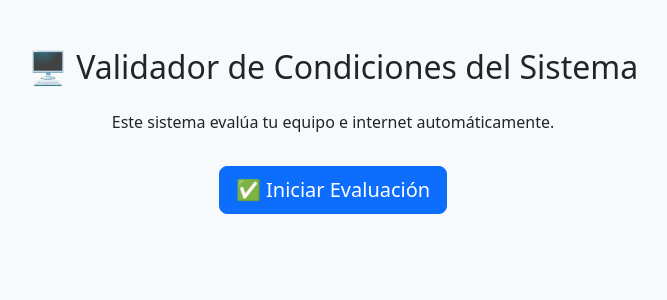
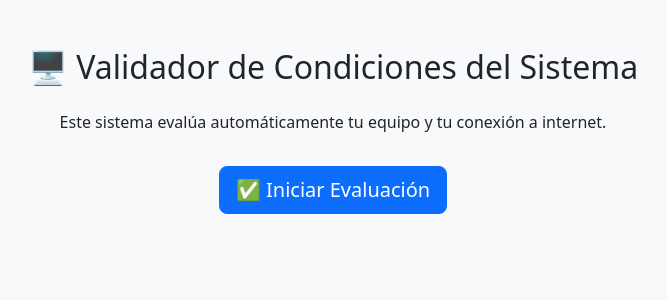
Before and after one commit to favellaneda1993/validador-web, a Python web app: template templates/index.html in a window 1280 px wide. Shown: the top 300 px of the page, without its empty margins (307-974 px from the left). Run offline with Jinja, Linux system fonts and the light colour scheme; the template is opened without the code that fills it, so the values that code supplies are empty.

Commit message:
Update index.html

```diff
--- a/templates/index.html
+++ b/templates/index.html
@@ -8,7 +8,7 @@
 <body class="bg-light">
   <div class="container text-center mt-5">
     <h2 class="mb-4">🖥️ Validador de Condiciones del Sistema</h2>
-        <p>Este sistema evalúa tu equipo e internet automáticamente.</p>
+    <p>Este sistema evalúa automáticamente tu equipo y tu conexión a internet.</p>
     <a href="/resultado" class="btn btn-primary btn-lg mt-3">✅ Iniciar Evaluación</a>
   </div>
 </body>
```
Lines whose indentation alone changed are shown as unchanged.
